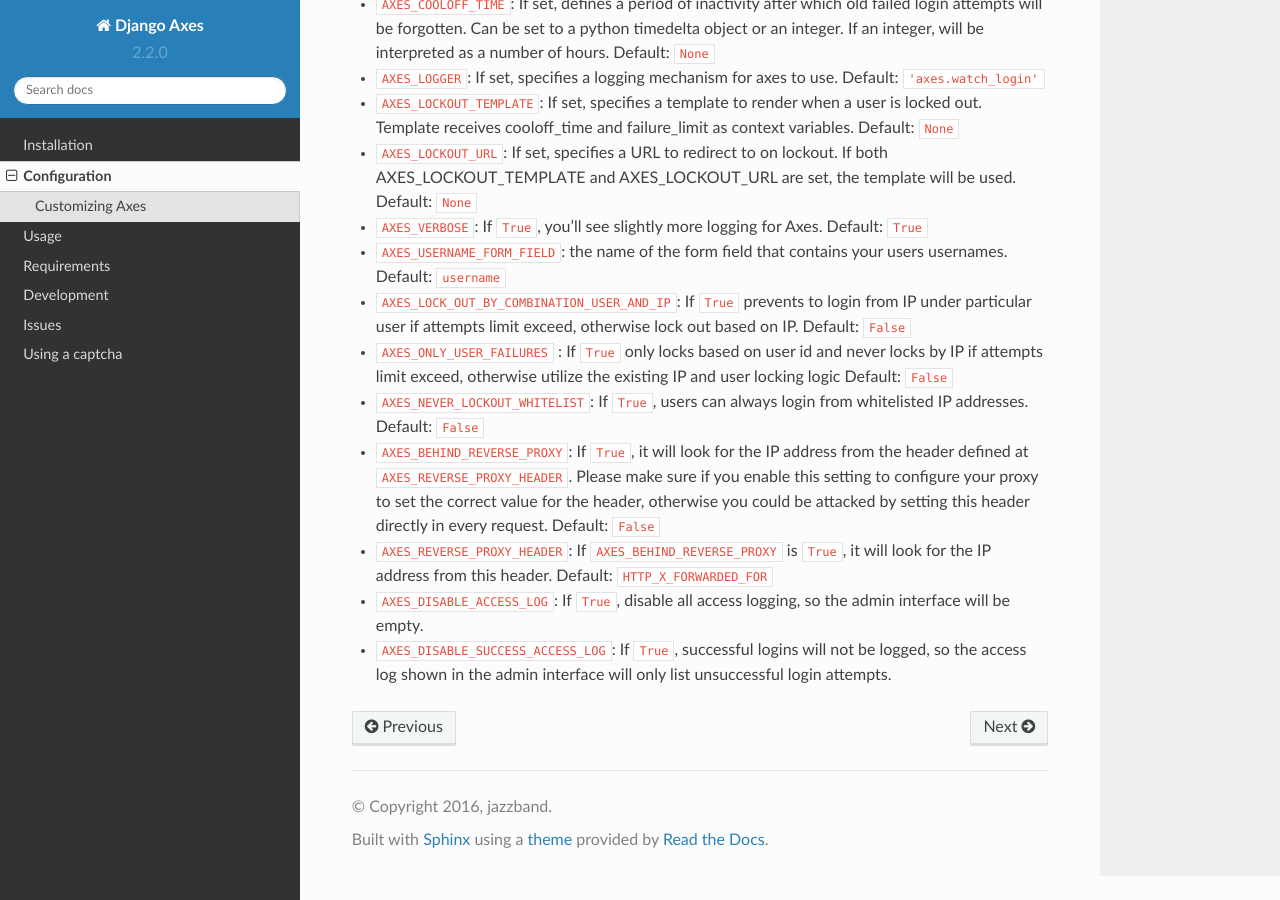
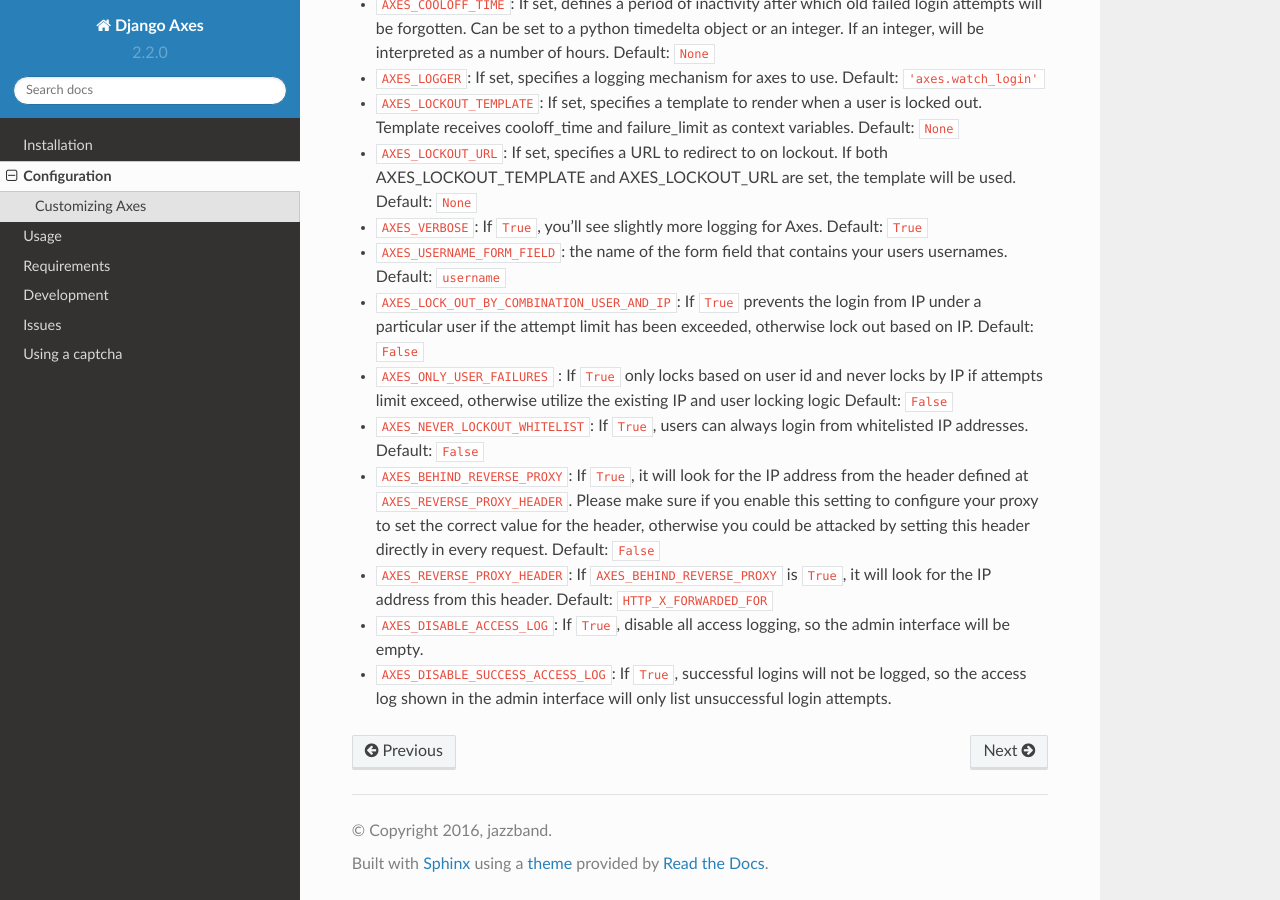
Before and after one commit to jazzband/django-axes, a Sphinx documentation site: the page built from docs/configuration.rst, in a window 1280 px wide and 900 px high, scrolled down 788 px. Built offline with Sphinx 7.4.7 and the Read the Docs theme 2.0.0, drawn with Linux system fonts in a browser that asks for light colours.

Commit message:
Update configuration.rst

```diff
--- a/docs/configuration.rst
+++ b/docs/configuration.rst
@@ -49,9 +49,9 @@
   Default: ``True``
 * ``AXES_USERNAME_FORM_FIELD``: the name of the form field that contains your
   users usernames. Default: ``username``
-* ``AXES_LOCK_OUT_BY_COMBINATION_USER_AND_IP``: If ``True`` prevents to login
-  from IP under particular user if attempts limit exceed, otherwise lock out
-  based on IP.
+* ``AXES_LOCK_OUT_BY_COMBINATION_USER_AND_IP``: If ``True`` prevents the login
+  from IP under a particular user if the attempt limit has been exceeded,
+  otherwise lock out based on IP.
   Default: ``False``
 * ``AXES_ONLY_USER_FAILURES`` : If ``True`` only locks based on user id and never locks by IP
   if attempts limit exceed, otherwise utilize the existing IP and user locking logic
```
